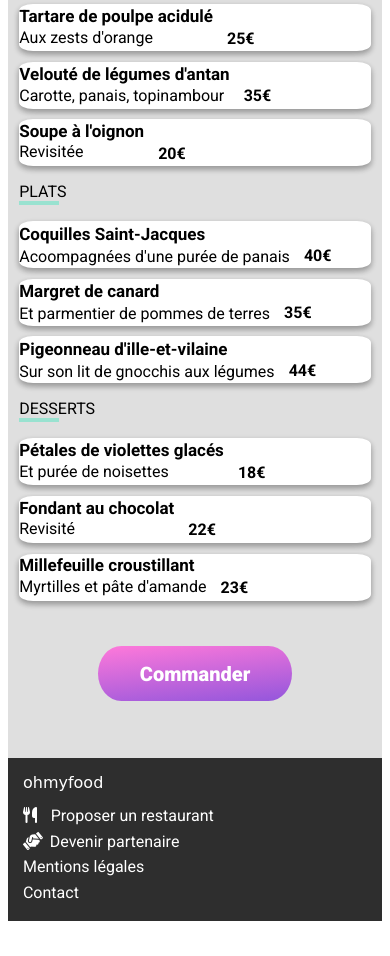
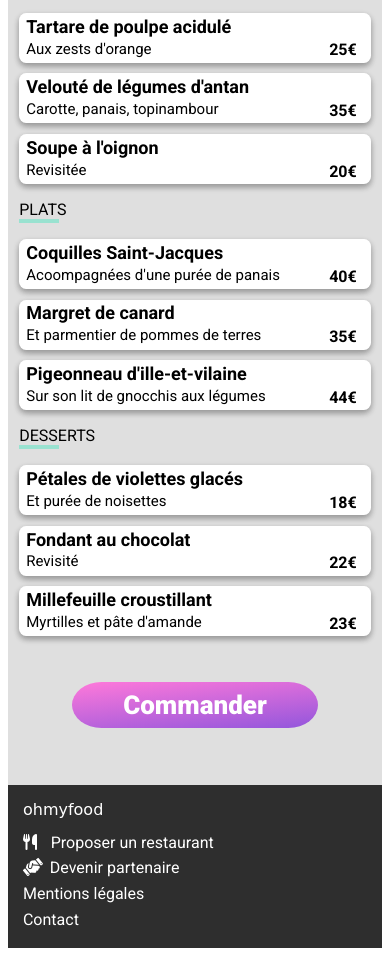
Before and after one commit to neilryu/P3_romeo_julien, a website: page menu/À_la_française.html in a window 390 px wide. Shown: the part 373-1329 px from the top of the page. Before the commit the page ends 1302 px from the top, so only its background shows below. Drawn offline with Linux system fonts and the light colour scheme; a web font is replaced by a local one.

Commit message:
fin de l'attribution des classes html et dernière retouche css version mobile

```diff
--- a/menu/À_la_française.html
+++ b/menu/À_la_française.html
@@ -11,7 +11,7 @@
 <body>
     <header>
         <nav>
-            <a href="../accueil.html"><i class="fas fa-arrow-left"></i></a>
+            <a href="../index.html"><i class="fas fa-arrow-left"></i></a>
         </nav>
         <img class="logo" src="../images/logo/ohmyfood.png" alt="logo">
     </header>
@@ -28,7 +28,7 @@
                 <p class="titre">ENTRÉES</p>
                 <a>
                     <div class="case n1">
-                        <div>
+                        <div class="choix">
                             <p class="intituler">Tartare de poulpe acidulé</p>
                             <p class="ingrédiant">Aux zests d'orange</p>
                         </div>
@@ -39,7 +39,7 @@
 
                 <a>
                     <div class="case n2">
-                        <div>
+                        <div class="choix">
                             <p class="intituler">Velouté de légumes d'antan</p>
                             <p class="ingrédiant">Carotte, panais, topinambour</p>
                         </div>
@@ -49,7 +49,7 @@
                 </a>
                 <a>
                     <div class="case n3">
-                        <div>
+                        <div class="choix">
                             <p class="intituler">Soupe à l'oignon</p>
                             <p class="ingrédiant">Revisitée</p>
                         </div>
@@ -62,7 +62,7 @@
                 <p class="titre">PLATS</p>
                 <a>
                     <div class="case n1">
-                        <div>
+                        <div class="choix">
                             <p class="intituler">Coquilles Saint-Jacques</p>
                             <p class="ingrédiant">Acoompagnées d'une purée de panais</p>
                         </div>
@@ -72,7 +72,7 @@
                 </a>
                 <a>
                     <div class="case n2">
-                        <div>
+                        <div class="choix">
                             <p class="intituler">Margret de canard</p>
                             <p class="ingrédiant">Et parmentier de pommes de terres</p>
                         </div>
@@ -82,7 +82,7 @@
                 </a>
                 <a>
                     <div class="case n3">
-                        <div>
+                        <div class="choix">
                             <p class="intituler">Pigeonneau d'ille-et-vilaine</p>
                             <p class="ingrédiant">Sur son lit de gnocchis aux légumes</p>
                         </div>
@@ -95,7 +95,7 @@
                 <p class="titre">DESSERTS</p>
                 <a>
                     <div class="case n1">
-                        <div>
+                        <div class="choix">
                             <p class="intituler">Pétales de violettes glacés</p>
                             <p class="ingrédiant">Et purée de noisettes</p>
                         </div>
@@ -105,7 +105,7 @@
                 </a>
                 <a>
                     <div class="case n2">
-                        <div>
+                        <div class="choix">
                             <p class="intituler">Fondant au chocolat</p>
                             <p class="ingrédiant">Revisité</p>
                         </div>
@@ -115,7 +115,7 @@
                 </a>
                 <a>
                     <div class="case n3">
-                        <div>
+                        <div class="choix">
                             <p class="intituler">Millefeuille croustillant</p>
                             <p class="ingrédiant">Myrtilles et pâte d'amande</p>
                         </div>
--- a/sass/main.scss
+++ b/sass/main.scss
@@ -16,9 +16,9 @@ header{
     display: flex;
     flex-flow: row;
     justify-content: center;
-    margin: 0% 0% 55% 0%;
     .logo{
         width: 50%;
+        margin: 0% 0% 2%;
     }
     nav{
         position: absolute;
@@ -38,12 +38,14 @@ header{
 }
 .carte{
     background: #dfdfdf;
+    margin: 59% 0% 0%;
     border-radius:8% 8% 0% 0%/3% 3% 0% 0%;
     padding: 3%;
     overflow: hidden;
 }
 h1{
     font-family: 'Shrikhand', cursive;
+    font-size: 27px;
 }
 .titre::after{
     content: '';
@@ -53,6 +55,7 @@ h1{
     width: 40px;
 }
 .enseigne,.menu{
+    position: relative;
     p{
        color: #000;
     }
@@ -61,7 +64,7 @@ h1{
         background: none;
         font-size: 30px;
         position: absolute;
-        top: 23%; right: 13%;
+        top: 0%; right: 13%;
         i{
             position: absolute;
             transition: 500ms ease-in-out;
@@ -97,9 +100,9 @@ h1{
     background: $Back;
     position: relative;
     margin: 3% 0%;
-    border-radius: 4% 4% 4% 4%/15% 15% 15% 15%;
-    box-shadow: 0 3px 6px rgba(0,0,0,0.16), 0 3px 6px rgba(0,0,0,0.23);
-    height: 47px;
+    border-radius: 2% 2% 2% 2%/15% 15% 15% 15%;
+    box-shadow: 0 3px 6px rgb(0 0 0 / 16%), 0 3px 6px rgb(0 0 0 / 23%);
+    height: 50px;
     overflow:hidden;
     animation: show 1000ms ease-in-out both;
     box-sizing: border-box;
@@ -108,16 +111,17 @@ h1{
         text-overflow: ellipsis;
         overflow: hidden;
         width: calc(100% - 50px);
+        padding: 0% 0% 0% 2%;
     }
     p{
         margin: 1% 0%;
     }
     .intituler{
-        font-size: 17px;
+        font-size: 18px;
         font-weight: 600;
     }
     .ingrédiant{
-        font-size: 16px;
+        font-size: 15px;
         font-weight: 400;
     }
     .prix{
@@ -170,17 +174,19 @@ h1{
     border: none;
     display: block;
     margin: 13% auto;
-    padding: 0% 12%;
     border-radius: 12% / 50%;
+    width: 70%;
+    height: 46px;
     background: linear-gradient(174deg, $Secondaire, $Primaire 100%);
     p{
-        font-size: 20px;
+        font-size: 26px;
         font-weight: 900;
         color: #fff;
-        margin: 14% 0%;
+        margin: 0%;
     }
     &:hover{
         background: linear-gradient(174deg,lighten($Secondaire,10%), lighten($Primaire,10%) 100%);
+        box-shadow: 0 3px 6px rgba(0,0,0,0.16), 0 3px 6px rgba(0,0,0,0.23);
     }
 }
 /* accueil uniquement*/
@@ -258,11 +264,11 @@ h1{
     .Réservez{
         font-weight: 600;
         font-size: 30px;
-        margin: 5% 14% 2%;
+        margin: 5% 9% 2%;
     }
     p{
-        margin:  0% 2%;
-        font-size: 20px;
+        margin: 0% 1%;
+        font-size: 18px;
     }
     .commander{
         padding: 4% 7%;
@@ -335,7 +341,6 @@ h1{
     }
 }
 .menu{
-    position: relative;
     .favori{
         background: #FFF;
         padding: 0% 0% 2% 0%;
```
Also changed, not shown: menu/La_note_enchantée.html (+11 -11 lines), menu/La_palette_du_goût.html (+1 -1 lines), menu/Le_délice_des_sens.html (+10 -10 lines), css/style.css, 1 other file.
